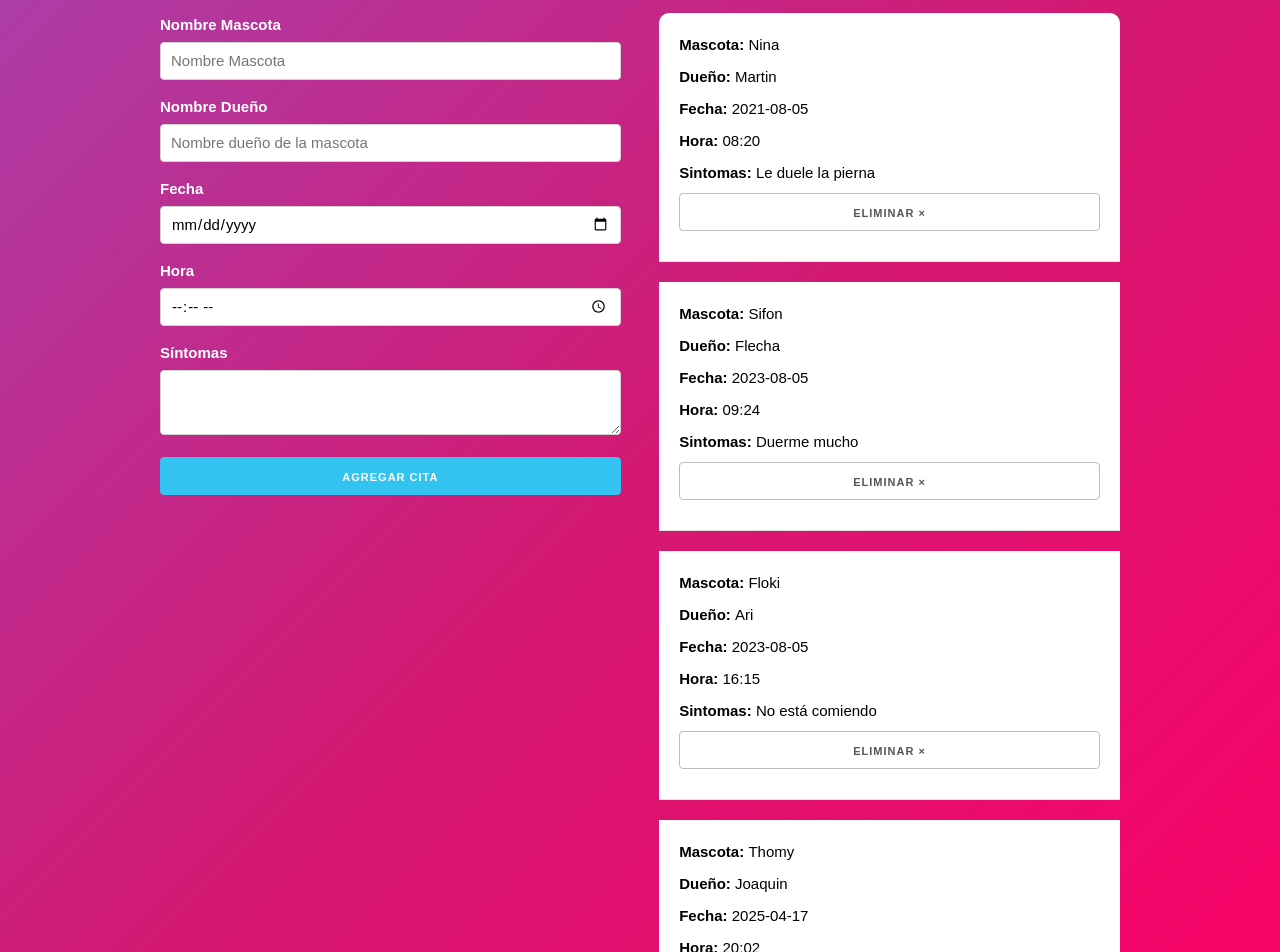
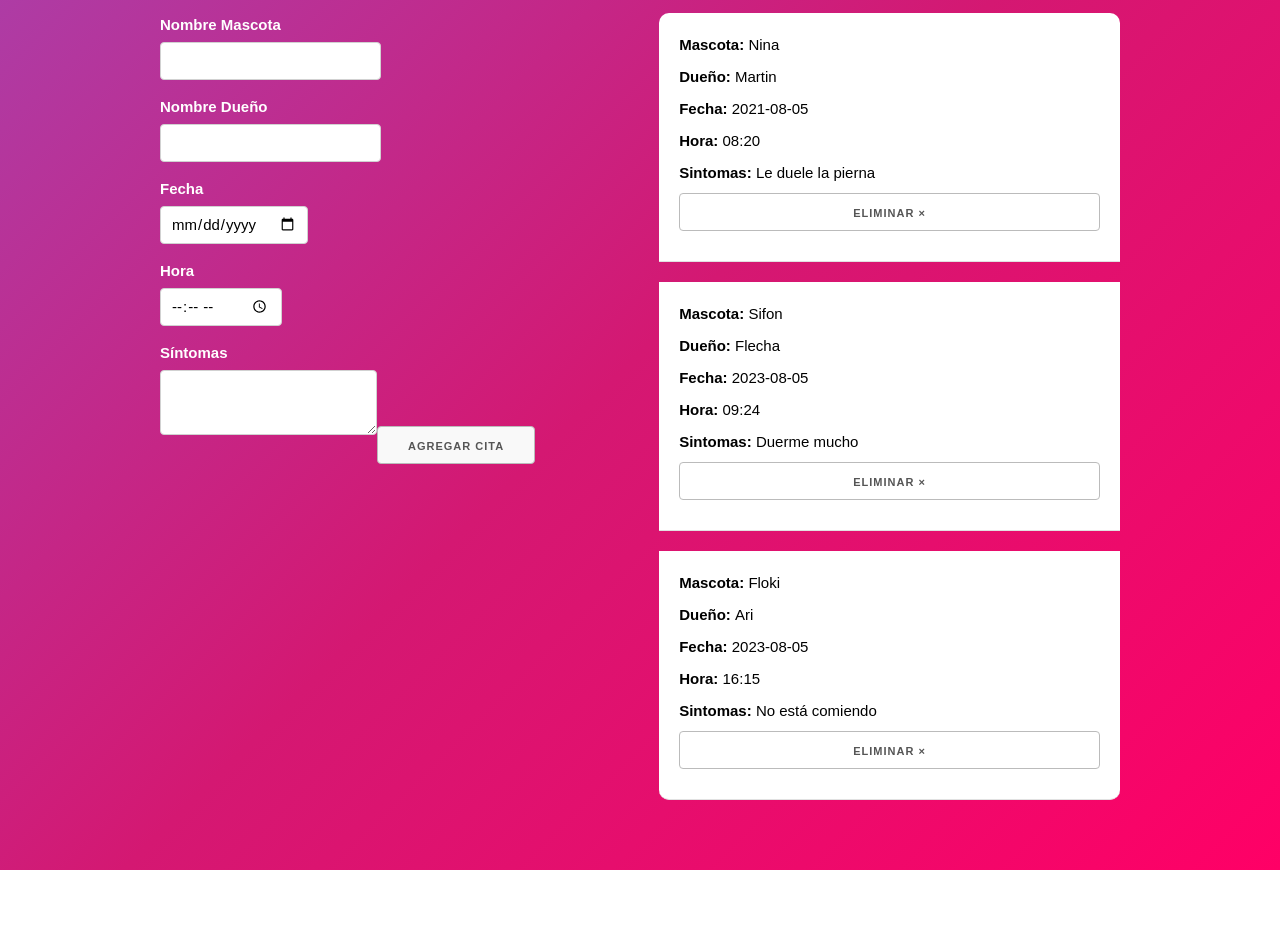
Before and after one commit to jpaterno11/PrimerTPReactParte1RoballoPaterno, a React (Vite) app in the folder mi-proyecto/: page / in a window 1280 px wide. Shown: the part 260-1212 px from the top of the page. After the commit the page ends 1130 px from the top, so only its background shows below. Built offline with nearby package versions, Linux system fonts and the light colour scheme.

Commit message:
falta eliminar

```diff
--- a/mi-proyecto/package.json
+++ b/mi-proyecto/package.json
@@ -22,6 +22,6 @@
     "eslint-plugin-react-hooks": "^5.1.0",
     "eslint-plugin-react-refresh": "^0.4.19",
     "globals": "^15.15.0",
-    "vite": "^6.3.1"
+    "vite": "^6.3.5"
   }
 }
--- a/mi-proyecto/src/App.jsx
+++ b/mi-proyecto/src/App.jsx
@@ -1,19 +1,52 @@
-import { useState } from 'react'
-import reactLogo from './assets/react.svg'
-import viteLogo from '/vite.svg'
+import { useState, useEffect } from 'react'
 import './App.css'
 import Form from './modules/form'
 import Listado from './modules/listado'
 
-function App() {
-  const [count, setCount] = useState(0)
-  const [citaAgregada] = useState({
-    nombre: 'Thomy',
-    dueño: 'Joaquin',
-    fecha: '2025-04-17',
-    hora: '20:02',
-    sintomas: 'Esta trabajando en efsi',
-  });
+const App = () => {
+  const [arrayCitas, setArrayCitas] = useState([]);
+
+  useEffect(() => {
+    const citasGuardadas = localStorage.getItem('citas');
+    console.log(citasGuardadas);
+    if (!citasGuardadas) {
+      setArrayCitas(JSON.parse(citasGuardadas));
+    } else {
+      const citasIniciales = [
+        {
+          nombre: "Nina",
+          dueño: "Martin",
+          fecha: "2021-08-05",
+          hora: "08:20",
+          sintomas: "Le duele la pierna"
+        },
+        {
+          nombre: "Sifon",
+          dueño: "Flecha",
+          fecha: "2023-08-05",
+          hora: "09:24",
+          sintomas: "Duerme mucho"
+        },
+        {
+          nombre: "Floki",
+          dueño: "Ari",
+          fecha: "2023-08-05",
+          hora: "16:15",
+          sintomas: "No está comiendo"
+        }
+      ];
+      setArrayCitas(citasIniciales);
+      localStorage.setItem('citas', JSON.stringify(citasIniciales));
+    }
+  }, []);
+
+  useEffect(() => {
+    localStorage.setItem('citas', JSON.stringify(arrayCitas));
+  }, [arrayCitas]);
+
+  const sacoDatosDelForm = (data) => {
+    setArrayCitas([...arrayCitas, data]);
+  };
   return (
     <>
         <div id="root">
@@ -22,11 +55,11 @@ function App() {
           <div className="row">
             <div className="one-half column">
               <h2>Crear mi Cita</h2>
-              <Form/>
+              <Form onAgregarTarjeta={sacoDatosDelForm}/>
             </div>
             <div className="one-half column">
             <h2>Administra tus citas</h2>
-            <Listado citaAgregada = {citaAgregada}/>
+            <Listado citas = {arrayCitas}/>
             </div>
           </div>
         </div>
--- a/mi-proyecto/src/modules/cita.jsx
+++ b/mi-proyecto/src/modules/cita.jsx
@@ -1,14 +1,28 @@
 import React from 'react';
 import './cita.css'
 
-function Cita({ cita }) {
+function Cita({ cita, id }) {
+  const eliminarCita = (cita, id) => {
+    let arrayCitas = JSON.parse(localStorage.getItem('citas')) || [];
+    let citaEliminada = arrayCitas.splice(cita, 1)[0];
+    if (tipo === 'tareasTerminadas' && citaEliminada.completada === tiempoDeFinalizacion) {
+        tiempoDeFinalizacion = null;
+    }
+
+    localStorage.setItem(tipo, JSON.stringify(arrayCitas));
+    mostrarTareas();
+    mostrarTareasIncompletas();
+    mostrarTareasTerminadas();
+    actualizarTareaMasRapida();
+};
     return (
       <div className="cita">
                 <p>Mascota: <span>{cita.nombre}</span></p>
                 <p>Dueño: <span>{cita.dueño}</span></p>
                 <p>Fecha: <span>{cita.fecha}</span></p>
                 <p>Hora: <span>{cita.hora}</span></p>
-                <p>Sintomas: <span>{cita.sintomas}</span></p><button className="button elimnar u-full-width">Eliminar ×</button>
+                <p>Sintomas: <span>{cita.sintomas}</span></p>
+                <button className="button elimnar u-full-width">Eliminar ×</button>
       </div>
     );
   }
--- a/mi-proyecto/src/modules/form.jsx
+++ b/mi-proyecto/src/modules/form.jsx
@@ -1,21 +1,75 @@
-import React from 'react';
+import React, { useState } from 'react';
 import './form.css'
 
-function Form(){
-    return(
-<form>
+const Form = ({ onAgregarTarjeta }) => {
+  const [formData, setFormData] = useState({
+    nombre: '',
+    dueño: '',
+    fecha: '',
+    hora: '',
+    sintomas: ''
+  });
+
+  const detectoCambios = (e) => {
+    setFormData({
+      ...formData,
+      [e.target.name]: e.target.value
+    });
+  }
+
+  function validarForm(e)
+  {
+    const error = document.querySelector(".error");
+    let valido = confirmarDatos();
+      console.log(valido);
+      if (valido != true)
+      {
+        error.innerHTML= "ERROR: Alguno de los ingresos que estas intentando enviar no cumple con los requisitos. Por favor, verifique sus datos y vuelva a intentarlo.";
+      }
+      else{
+        e.preventDefault();
+        console.log(formData);
+        onAgregarTarjeta(formData);
+        alert("Ha logrado registrarse correctamente. ¡Bienvenido a bordo!");
+        error.innerHTML= "";
+        setFormData({
+          nombre: '',
+          dueño: '',
+          fecha: '',
+          hora: '',
+          sintomas: ''
+        });
+      }
+      e.preventDefault();
+      return valido;
+  }
+  function confirmarDatos(){
+      return Object.values(formData).every(campo => campo.trim() !== '');
+    }
+
+  return (
+    <div>
+    <form onSubmit={validarForm}>
       <label>Nombre Mascota</label>
-  <input type="text" name="mascota" className="u-full-width" placeholder="Nombre Mascota" />
+      <input type="text" name="nombre" onChange={detectoCambios} value={formData.nombre} />
+
       <label>Nombre Dueño</label>
-  <input type="text" name="propietario" className="u-full-width" placeholder="Nombre dueño de la mascota" />
+      <input type="text" name="dueño" onChange={detectoCambios} value={formData.dueño} />
+
       <label>Fecha</label>
-  <input type="date" name="fecha" className="u-full-width" />
+      <input type="date" name="fecha" onChange={detectoCambios} value={formData.fecha} />
+
       <label>Hora</label>
-  <input type="time" name="hora" className="u-full-width" />
+      <input type="time" name="hora" onChange={detectoCambios}  value={formData.hora} />
+
       <label>Síntomas</label>
-  <textarea name="sintomas" className="u-full-width"></textarea>
-  <button type="submit" className="u-full-width button-primary">Agregar Cita</button>
+      <textarea name="sintomas" onChange={detectoCambios} value={formData.sintomas}></textarea>
+
+      <button type="submit">Agregar Cita</button>
     </form>
-    )
+      <div className='error'>
+      </div>
+    </div>
+  );
 }
 export default Form;
--- a/mi-proyecto/src/modules/listado.jsx
+++ b/mi-proyecto/src/modules/listado.jsx
@@ -1,21 +1,12 @@
 import React from 'react';
 import Cita from './cita'
 import './listado.css'
-function Listado({citaAgregada}){
+function Listado({citas}){
 return(
 <div className="lista-citas">
-            <Cita
-                cita = {{nombre : "Nina", dueño : "Martin", fecha : "2021-08-05", hora : "08:20", sintomas : "Le duele la pierna"}}
-            />
-            <Cita
-                cita = {{nombre: "Sifon", dueño: "Flecha", fecha: "2023-08-05", hora: "09:24", sintomas: "Duerme mucho"}}
-            />
-            <Cita
-                cita={{ nombre: "Floki", dueño: "Ari", fecha: "2023-08-05", hora: "16:15", sintomas: "No está comiendo"}}
-            />
-            <Cita
-                cita={citaAgregada}
-            />
-            </div>)
+    {citas.map((citapasada, index) => (
+    <Cita key={index} cita = {citapasada} id={index} />
+ ))}
+</div>)
 }
 export default Listado;
```
Also changed, not shown: 1 other file (tests, documents, lock files or other folders). Lines whose indentation alone changed are shown as unchanged.
